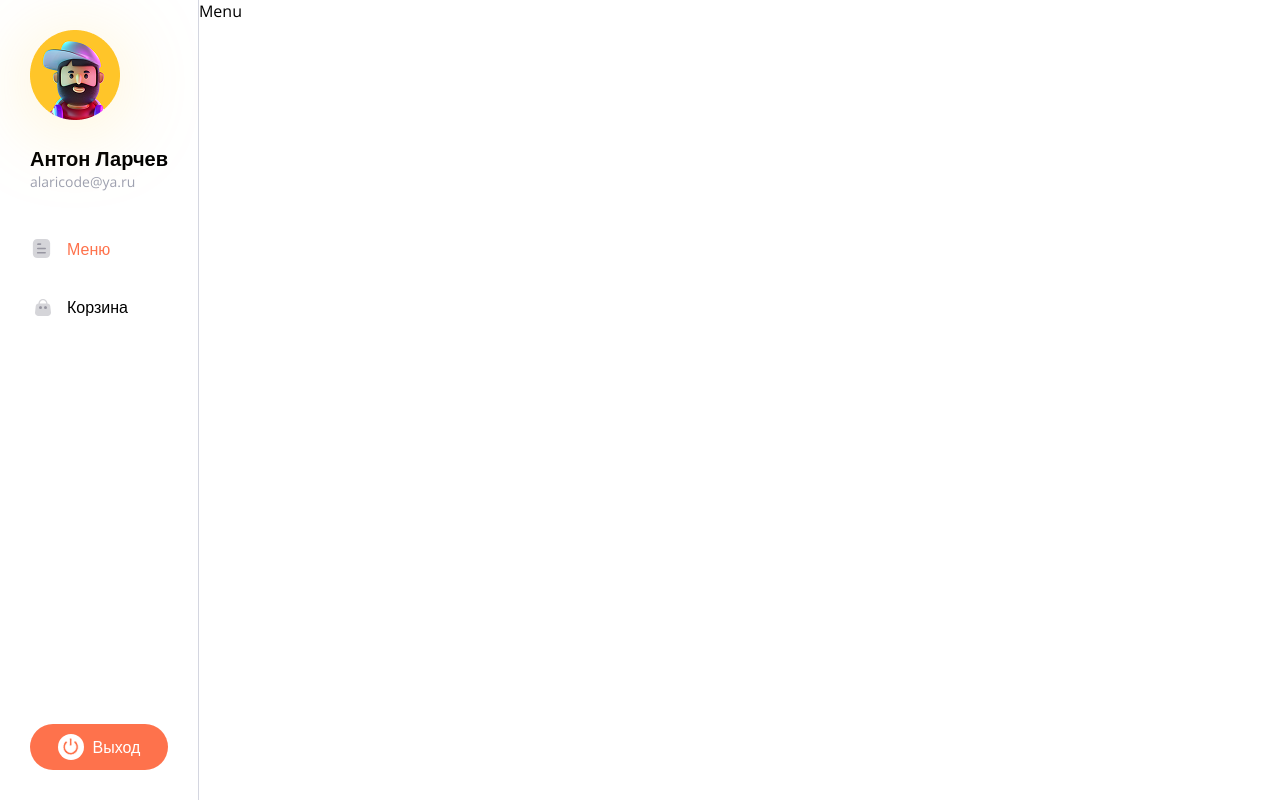
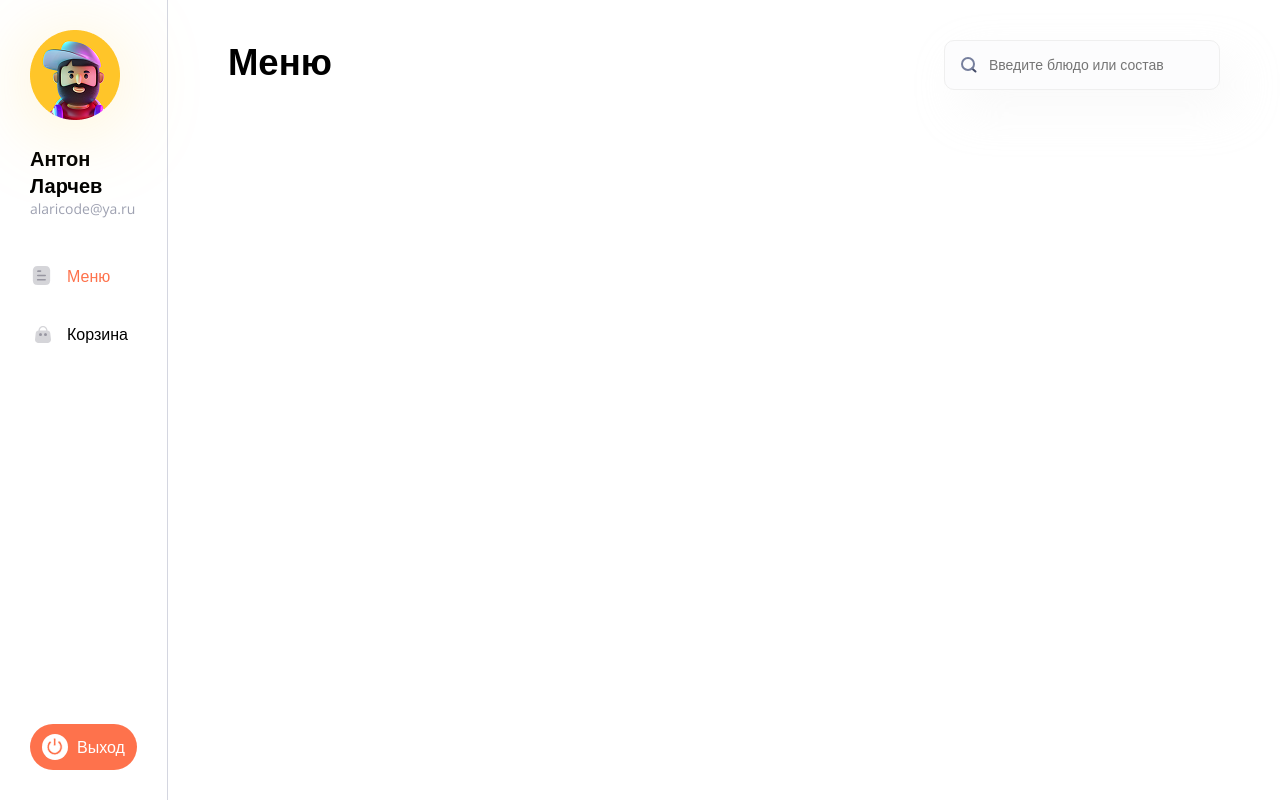
Before and after one commit to gribomen/ReactLearn, a React (Vite) app in the folder pizza-app/: page / in a window 1280 px wide. Built offline with nearby package versions, Linux system fonts and the light colour scheme.

Commit message:
Сделал страницу у меню

```diff
--- /dev/null
+++ b/pizza-app/src/components/Headling/Headling.module.css
@@ -0,0 +1,8 @@
+.h1 {
+	color: var(--text-color);
+	font-size: 36.5px;
+	font-style: normal;
+	font-weight: 600;
+	line-height: 120%;
+	margin: 0px;
+}
--- /dev/null
+++ b/pizza-app/src/components/Headling/Headling.props.ts
@@ -0,0 +1,5 @@
+import type { HTMLAttributes, ReactNode } from 'react';
+
+export interface HeadlingProps extends HTMLAttributes<HTMLHeadElement> {
+	children: ReactNode;
+}
--- /dev/null
+++ b/pizza-app/src/components/Headling/Headling.tsx
@@ -0,0 +1,12 @@
+import { type FC } from 'react';
+import type { HeadlingProps } from './Headling.props';
+import cn from 'classnames';
+import styles from './Headling.module.css';
+
+const Headling: FC<HeadlingProps> = ({ className, children, ...props }) => {
+	return (
+		<h1 className={cn(className, styles['h1'])} {...props}>{children}</h1>
+	);
+};
+
+export default Headling;
--- a/pizza-app/src/components/Input/Input.tsx
+++ b/pizza-app/src/components/Input/Input.tsx
@@ -3,7 +3,7 @@
 import cn from 'classnames';
 import type { InputProps } from './Input.props';
 
-const Input = forwardRef<HTMLInputElement, InputProps>(function Input({ className, isValid = true, ...props }, ref) {
+const Input = forwardRef<HTMLInputElement, InputProps>(({ className, isValid = true, ...props }, ref) => {
 	return (
 		<input ref={ref} {...props} className={cn(className, styles['input'], {
 			[styles['invalid']]: !isValid
--- /dev/null
+++ b/pizza-app/src/components/Search/Search.module.css
@@ -0,0 +1,22 @@
+.input {
+	font-size: 14px;
+	font-style: normal;
+	font-weight: 400;
+	color: var(--text-color);
+	background-color: #FCFCFD;
+	border: 1px solid #EFEFEF;
+	box-shadow: 15px 20px 45px 0px rgba(233, 233, 233, 0.25);
+	border-radius: 10px;
+	padding: 16px 30px 16px 44px;
+	min-width: 200px;
+}
+
+.input-wrapper {
+	position: relative;
+}
+
+.icon {
+	position: absolute;
+	left: 17px;
+	top: 17px;
+}
--- /dev/null
+++ b/pizza-app/src/components/Search/Search.props.ts
@@ -0,0 +1,5 @@
+import type { InputHTMLAttributes } from 'react';
+
+export interface SearchProps extends InputHTMLAttributes<HTMLInputElement> {
+	isValid?: boolean;
+}
--- /dev/null
+++ b/pizza-app/src/components/Search/Search.tsx
@@ -0,0 +1,17 @@
+import { forwardRef } from 'react';
+import styles from './Search.module.css';
+import cn from 'classnames';
+import type { SearchProps } from './Search.props';
+
+const Search = forwardRef<HTMLInputElement, SearchProps>(({ className, isValid = true, ...props }, ref) => {
+	return (
+		<div className={styles['input-wrapper']}>
+			<input ref={ref} {...props} className={cn(className, styles['input'], {
+				[styles['invalid']]: !isValid
+			})} {...props} />
+			<img className={styles['icon']} src='/search-icon.svg' alt='Иконка лупы' />
+		</div>
+	);
+});
+
+export default Search;
--- a/pizza-app/src/layout/Layout/Layout.module.css
+++ b/pizza-app/src/layout/Layout/Layout.module.css
@@ -64,3 +64,9 @@
 	line-height: normal;
 	color: #9EA1B1;
 }
+
+
+.conten {
+	padding: 40px 60px;
+	width: 100%;
+}
--- a/pizza-app/src/layout/Layout/Layout.tsx
+++ b/pizza-app/src/layout/Layout/Layout.tsx
@@ -30,7 +30,7 @@
 				Выход
 			</Button>
 		</div>
-		<div>
+		<div className={styles['conten']}>
 			<Outlet />
 		</div>
 	</div>;
--- /dev/null
+++ b/pizza-app/src/pages/Menu/Menu.module.css
@@ -0,0 +1,4 @@
+.head {
+	display: flex;
+	justify-content: space-between;
+}
--- a/pizza-app/src/pages/Menu/Menu.tsx
+++ b/pizza-app/src/pages/Menu/Menu.tsx
@@ -1,5 +1,14 @@
+import Headling from '../../components/Headling/Headling';
+import Search from '../../components/Search/Search';
+import styles from './Menu.module.css';
+
 export function Menu() {
 
-	return <>Menu</>;
+	return <>
+		<div className={styles['head']}>
+			<Headling>Меню</Headling>
+			<Search placeholder='Введите блюдо или состав' />
+		</div >
+	</>;
 
 }
```
Also changed, not shown: pizza-app/src/App.tsx (deleted, +0 -21 lines), pizza-app/public/search-icon.svg (added).
